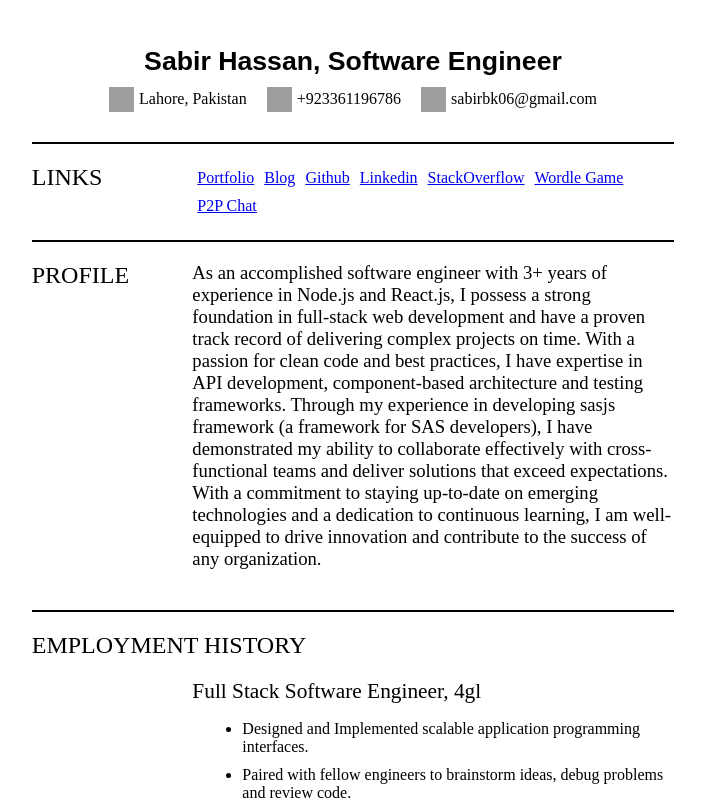
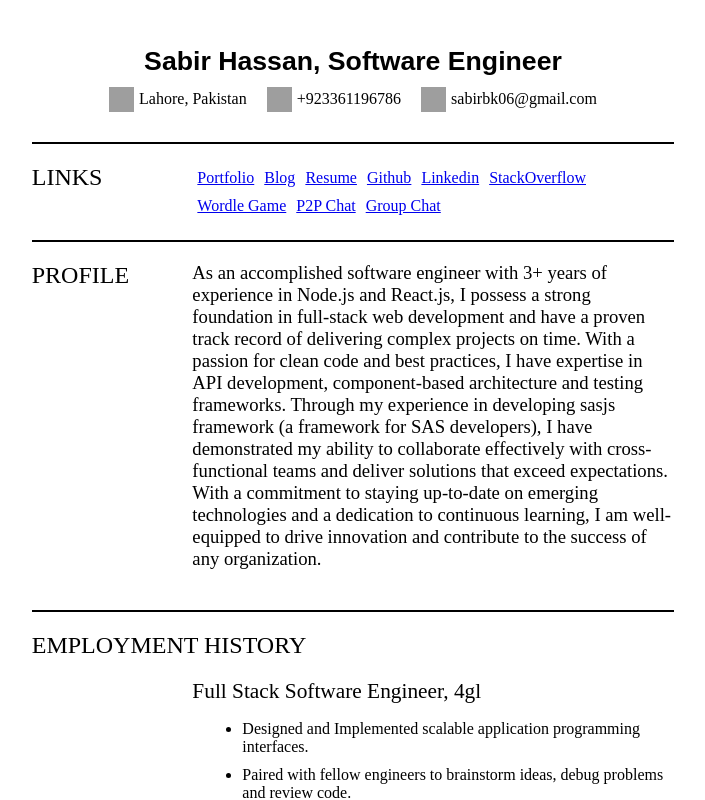
Before and after one commit to sabhas/resume, a React (Vite) app: page / in a window 1280 px wide. Shown: the top 800 px of the page, without its empty margins (287-992 px from the left). Built offline with nearby package versions, Linux system fonts and the light colour scheme; grey boxes are pictures that could not be loaded.

Commit message:
add links for group chat and resume websites

```diff
--- a/src/components/links.tsx
+++ b/src/components/links.tsx
@@ -1,11 +1,13 @@
 const data: { [key: string]: string } = {
   Portfolio: 'https://portfolio.sabhas.me',
   Blog: 'https://blog.sabhas.me',
+  Resume: 'https://resume.sabhas.me',
   Github: 'https://github.com/sabhas',
   Linkedin: 'http://www.linkedin.com/in/sabir-hassan-8b1484140/',
   StackOverflow: 'https://stackoverflow.com/users/12763092/sabir-hassan',
   'Wordle Game': 'https://wordle.sabhas.me',
-  'P2P Chat': 'https://peer-chat.sabhas.me'
+  'P2P Chat': 'https://peer-chat.sabhas.me',
+  'Group Chat': 'https://group-chat.sabhas.me'
 }
 
 export const Links = () => {
```
